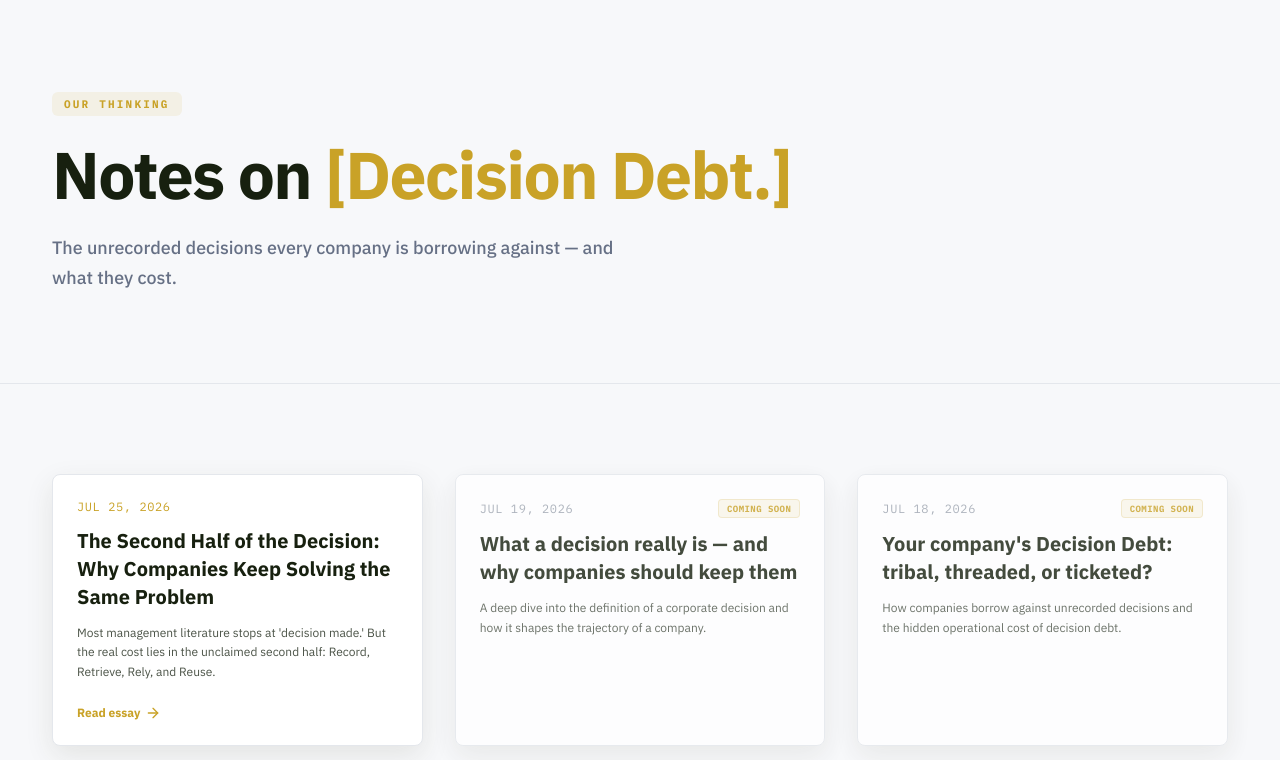
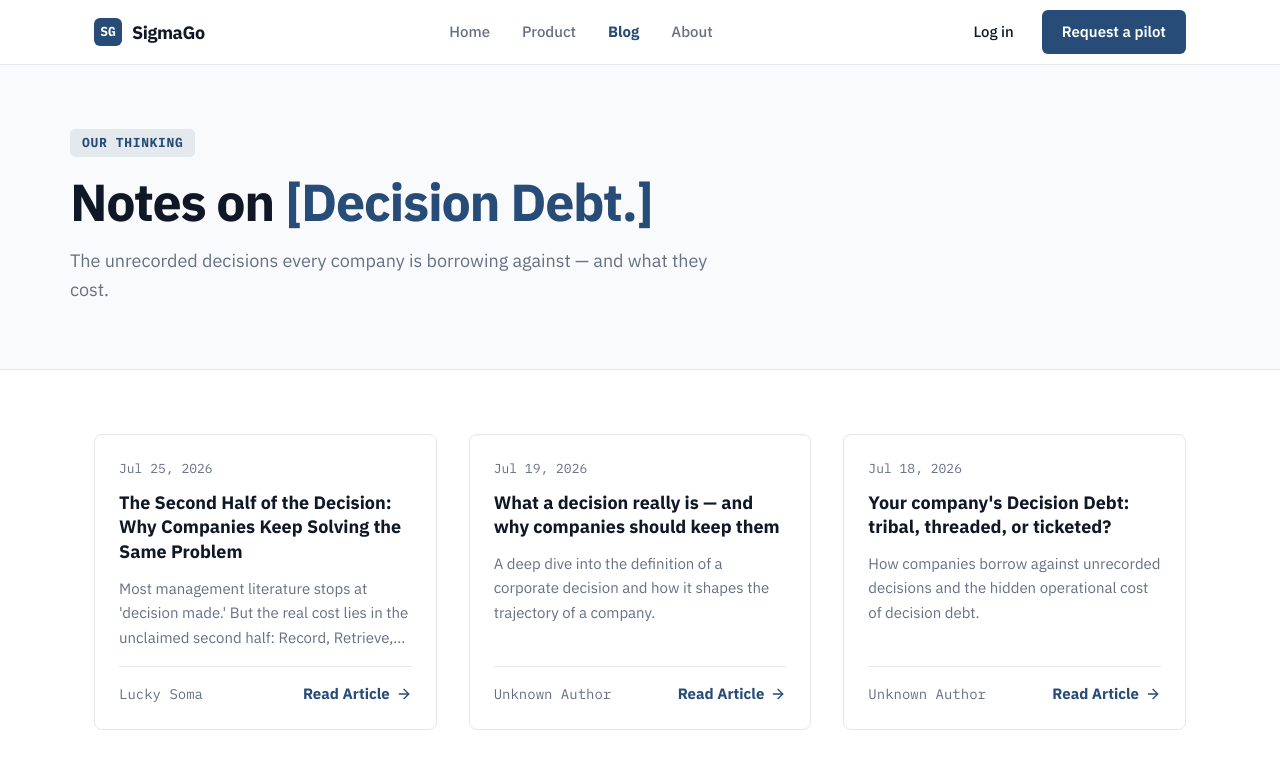
Before and after one commit to luckykiran2024/SigmaGo, a Next.js app: page /blog in a window 1280 px wide. Shown: the top 760 px of the page. Built offline with nearby package versions, Linux system fonts and the light colour scheme.

Commit message:
feat(marketing): add top navigation ribbon to all marketing pages & reskin blog to Enterprise system

```diff
--- a/src/app/(marketing)/blog/page.tsx
+++ b/src/app/(marketing)/blog/page.tsx
@@ -1,6 +1,12 @@
 import Link from 'next/link';
 import { getSortedPostsData } from '@/lib/blog';
-import { ArrowRight, BookOpen } from 'lucide-react';
+import { ArrowRight } from 'lucide-react';
+import type { Metadata } from 'next';
+
+export const metadata: Metadata = {
+  title: "Blog & Thinking — SigmaGo",
+  description: "Notes on Decision Debt. The unrecorded decisions every company is borrowing against — and what they cost.",
+};
 
 function formatDate(dateStr: string | null) {
   if (!dateStr) return '';
@@ -13,102 +19,65 @@ export default function BlogPage() {
   const posts = getSortedPostsData();
 
   return (
-    <div className="bg-[#F7F8FA] text-[#17200F] font-inter">
-
-      {/* 1. HERO SECTION */}
-      <section className="py-[clamp(64px,7vw,110px)] border-b border-border">
-        <div className="max-w-[1240px] mx-auto px-5 sm:px-8 space-y-6 animate-fade-up">
-          <span className="inline-block font-mono text-[11px] font-bold uppercase tracking-[0.2em] text-[#C9A227] bg-[#C9A227]/10 px-3 py-1 rounded-md">
+    <div className="bg-white text-ink font-sans">
+      {/* HERO SECTION */}
+      <section className="py-16 px-6 border-b border-border bg-section-alt">
+        <div className="max-w-[1140px] mx-auto space-y-4">
+          <span className="inline-block font-mono text-[13px] font-bold uppercase tracking-wider text-brand bg-brand/10 px-3 py-1 rounded-[5px]">
             OUR THINKING
           </span>
 
-          <h1
-            className="font-sans text-[#17200F] font-bold leading-[1.04] tracking-tight"
-            style={{ fontSize: 'clamp(38px, 5.2vw, 66px)', letterSpacing: '-0.025em' }}
-          >
-            Notes on <span className="text-[#C9A227]">[Decision Debt.]</span>
+          <h1 className="text-[34px] sm:text-[52px] font-bold text-ink leading-[1.1] tracking-tight">
+            Notes on <span className="text-brand">[Decision Debt.]</span>
           </h1>
 
-          <p
-            className="text-[#667085] max-w-xl font-medium leading-[1.7]"
-            style={{ fontSize: 'clamp(17px, 1.4vw, 19px)' }}
-          >
+          <p className="text-[18px] text-muted max-w-2xl font-normal leading-[1.65]">
             The unrecorded decisions every company is borrowing against — and what they cost.
           </p>
         </div>
       </section>
 
-      {/* 2. POSTS GRID */}
-      <section className="py-[clamp(64px,7vw,110px)] bg-[#F7F8FA]">
-        <div className="max-w-[1240px] mx-auto px-5 sm:px-8">
-          <div className="grid grid-cols-1 md:grid-cols-2 lg:grid-cols-3 gap-8">
+      {/* POSTS GRID */}
+      <section className="py-16 px-6 max-w-[1140px] mx-auto">
+        <div className="grid grid-cols-1 md:grid-cols-3 gap-8">
+          {posts.map((post) => (
+            <article
+              key={post.slug}
+              className="bg-white border border-border rounded-[8px] p-6 space-y-4 flex flex-col justify-between hover:border-brand/40 transition shadow-xs"
+            >
+              <div className="space-y-3">
+                <div className="flex items-center justify-between text-[13px] font-mono text-muted">
+                  <span>{formatDate(post.date)}</span>
+                  {post.status === 'draft' && (
+                    <span className="px-2 py-0.5 rounded-[5px] bg-brand/10 text-brand font-semibold text-[12px]">
+                      COMING SOON
+                    </span>
+                  )}
+                </div>
 
-            {posts.map((post: any, idx: number) => {
-              const isSoon = post.status === 'soon';
+                <h3 className="text-[18px] font-bold text-ink leading-snug">
+                  {post.title}
+                </h3>
 
-              if (isSoon) {
-                return (
-                  <div
-                    key={post.slug}
-                    className="bg-white border border-border rounded-lg p-6 shadow-[0_10px_28px_rgba(60,55,30,0.10)] relative flex flex-col justify-between space-y-6 select-none animate-fade-up opacity-80"
-                    style={{ animationDelay: `${idx * 60}ms` }}
-                  >
-                    <div className="space-y-3">
-                      <div className="flex items-center justify-between">
-                        <span className="font-mono text-xs uppercase tracking-wider text-gray-400">
-                          {formatDate(post.date)}
-                        </span>
-                        <span className="inline-flex items-center px-2 py-0.5 rounded text-[9px] font-bold bg-[#C9A227]/10 text-[#C9A227] uppercase tracking-wider font-mono border border-[#C9A227]/20">
-                          COMING SOON
-                        </span>
-                      </div>
-                      <h3 className="font-sans text-xl font-bold text-[#17200F]">
-                        {post.title}
-                      </h3>
-                      <p className="text-xs text-[#4B5347] leading-relaxed">
-                        {post.description}
-                      </p>
-                    </div>
-                  </div>
-                );
-              }
+                <p className="text-[15px] text-muted line-clamp-3 leading-relaxed">
+                  {post.description}
+                </p>
+              </div>
 
-              return (
+              <div className="pt-4 border-t border-border flex items-center justify-between">
+                <span className="text-[14px] font-mono text-muted">{post.author || 'SigmaGo'}</span>
                 <Link
-                  key={post.slug}
                   href={`/blog/${post.slug}`}
-                  className="bg-white border border-border rounded-lg p-6 shadow-[0_10px_28px_rgba(60,55,30,0.10)] hover:-translate-y-1 hover:shadow-lg transition duration-200 ease-out flex flex-col justify-between space-y-6 animate-fade-up group"
-                  style={{ animationDelay: `${idx * 60}ms` }}
+                  className="inline-flex items-center gap-1.5 text-[15px] font-bold text-brand hover:text-brand-deep transition"
                 >
-                  <div className="space-y-3">
-                    <span className="font-mono text-xs uppercase tracking-wider text-[#C9A227] mb-1.5 block">
-                      {formatDate(post.date)}
-                    </span>
-                    <h3 className="font-sans text-xl font-bold text-[#17200F] group-hover:text-[#C9A227] transition">
-                      {post.title}
-                    </h3>
-                    <p className="text-xs text-[#4B5347] leading-relaxed">
-                      {post.description}
-                    </p>
-                  </div>
-                  <div className="inline-flex items-center text-xs font-bold text-[#C9A227] group-hover:text-[#E3B02A] transition">
-                    Read essay <ArrowRight className="w-4 h-4 ml-1" />
-                  </div>
+                  <span>Read Article</span>
+                  <ArrowRight className="w-4 h-4" />
                 </Link>
-              );
-            })}
-
-            {posts.length === 0 && (
-              <div className="col-span-full text-center py-16 text-muted space-y-2">
-                <BookOpen className="w-12 h-12 mx-auto text-muted/50" />
-                <p className="text-sm font-semibold">No essays published yet.</p>
               </div>
-            )}
-
-          </div>
+            </article>
+          ))}
         </div>
       </section>
-
     </div>
   );
 }
--- a/src/app/(marketing)/layout.tsx
+++ b/src/app/(marketing)/layout.tsx
@@ -1,11 +1,151 @@
+'use client';
+
+import Link from 'next/link';
+import { usePathname } from 'next/navigation';
+import { useState } from 'react';
+import { Menu, X } from 'lucide-react';
+
+const PILOT_EMAIL = 'pilot@sigmago.co';
+const mailtoLink = `mailto:${PILOT_EMAIL}?subject=SigmaGo%20pilot%20conversation`;
+
 export default function MarketingLayout({
   children,
 }: {
   children: React.ReactNode;
 }) {
+  const pathname = usePathname();
+  const [mobileMenuOpen, setMobileMenuOpen] = useState(false);
+
   return (
-    <div className="min-h-screen bg-bg text-ink font-sans flex flex-col antialiased">
-      {children}
+    <div className="min-h-screen bg-white text-ink font-sans antialiased flex flex-col justify-between selection:bg-brand/20">
+      {/* UNIFIED ENTERPRISE TOP NAVIGATION RIBBON */}
+      <header className="sticky top-0 z-50 border-b border-border bg-white/95 backdrop-blur-xs">
+        <div className="max-w-[1140px] mx-auto px-6 h-16 flex items-center justify-between">
+          <Link href="/" className="flex items-center gap-2.5 font-bold text-ink">
+            <span className="w-[28px] h-[28px] bg-brand text-white rounded-[6px] flex items-center justify-center text-[13px] font-mono font-bold">
+              SG
+            </span>
+            <span className="font-bold text-[18px] tracking-tight text-ink">SigmaGo</span>
+          </Link>
+
+          {/* Desktop Nav Links */}
+          <nav className="hidden md:flex items-center gap-8 text-[15px] font-medium text-muted">
+            <Link
+              href="/"
+              className={`transition ${pathname === '/' ? 'text-brand font-bold' : 'hover:text-ink'}`}
+            >
+              Home
+            </Link>
+            <Link
+              href="/product"
+              className={`transition ${pathname === '/product' ? 'text-brand font-bold' : 'hover:text-ink'}`}
+            >
+              Product
+            </Link>
+            <Link
+              href="/blog"
+              className={`transition ${pathname.startsWith('/blog') ? 'text-brand font-bold' : 'hover:text-ink'}`}
+            >
+              Blog
+            </Link>
+            <Link
+              href="/about"
+              className={`transition ${pathname === '/about' ? 'text-brand font-bold' : 'hover:text-ink'}`}
+            >
+              About
+            </Link>
+          </nav>
+
+          {/* Desktop Right Actions */}
+          <div className="hidden md:flex items-center gap-3">
+            <Link href="/login" className="px-4 py-2 text-[15px] font-medium text-ink hover:bg-section-alt rounded-[6px] transition">
+              Log in
+            </Link>
+            <a
+              href={mailtoLink}
+              className="px-[20px] py-[11px] bg-brand hover:bg-brand-deep text-white text-[15px] font-semibold rounded-[6px] transition shadow-xs"
+            >
+              Request a pilot
+            </a>
+          </div>
+
+          {/* Mobile Hamburger Toggle */}
+          <button
+            onClick={() => setMobileMenuOpen(!mobileMenuOpen)}
+            className="md:hidden p-2 text-muted hover:text-ink transition"
+            aria-label="Toggle Menu"
+          >
+            {mobileMenuOpen ? <X className="w-6 h-6" /> : <Menu className="w-6 h-6" />}
+          </button>
+        </div>
+
+        {/* Mobile Navigation Drawer */}
+        {mobileMenuOpen && (
+          <div className="md:hidden border-t border-border bg-white px-6 py-6 space-y-4 animate-fade-up">
+            <nav className="flex flex-col gap-3 text-[16px] font-medium">
+              <Link
+                href="/"
+                onClick={() => setMobileMenuOpen(false)}
+                className="py-1.5 text-ink hover:text-brand"
+              >
+                Home
+              </Link>
+              <Link
+                href="/product"
+                onClick={() => setMobileMenuOpen(false)}
+                className="py-1.5 text-ink hover:text-brand"
+              >
+                Product
+              </Link>
+              <Link
+                href="/blog"
+                onClick={() => setMobileMenuOpen(false)}
+                className="py-1.5 text-ink hover:text-brand"
+              >
+                Blog
+              </Link>
+              <Link
+                href="/about"
+                onClick={() => setMobileMenuOpen(false)}
+                className="py-1.5 text-ink hover:text-brand"
+              >
+                About
+              </Link>
+              <Link
+                href="/login"
+                onClick={() => setMobileMenuOpen(false)}
+                className="py-1.5 text-ink hover:text-brand border-t border-border pt-3"
+              >
+                Log in
+              </Link>
+            </nav>
+            <a
+              href={mailtoLink}
+              className="block w-full text-center px-5 py-3 bg-brand hover:bg-brand-deep text-white text-[15px] font-semibold rounded-[6px] transition shadow-xs"
+            >
+              Request a pilot
+            </a>
+          </div>
+        )}
+      </header>
+
+      {/* Page Content */}
+      <main className="flex-grow">
+        {children}
+      </main>
+
+      {/* UNIFIED ENTERPRISE FOOTER */}
+      <footer className="border-t border-border bg-white py-8 px-6">
+        <div className="max-w-[1140px] mx-auto flex flex-col sm:flex-row items-center justify-between gap-4 text-[14px] text-muted font-medium">
+          <div className="flex items-center gap-2">
+            <span className="font-bold text-ink font-mono">SigmaGo</span>
+            <span>— The system of record for company decisions</span>
+          </div>
+          <div>
+            © {new Date().getFullYear()} SigmaGo. All rights reserved.
+          </div>
+        </div>
+      </footer>
     </div>
   );
 }
```
Also changed, not shown: src/app/(marketing)/blog/[slug]/page.tsx (+7 -7 lines), src/app/(marketing)/page.tsx (+2 -42 lines).
